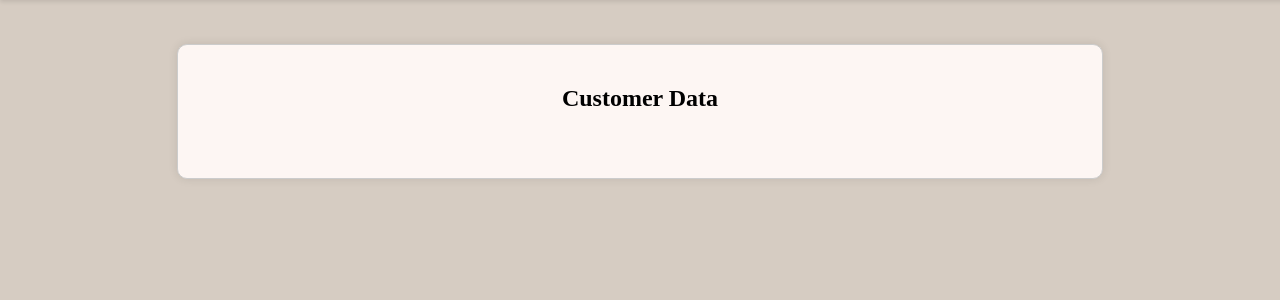
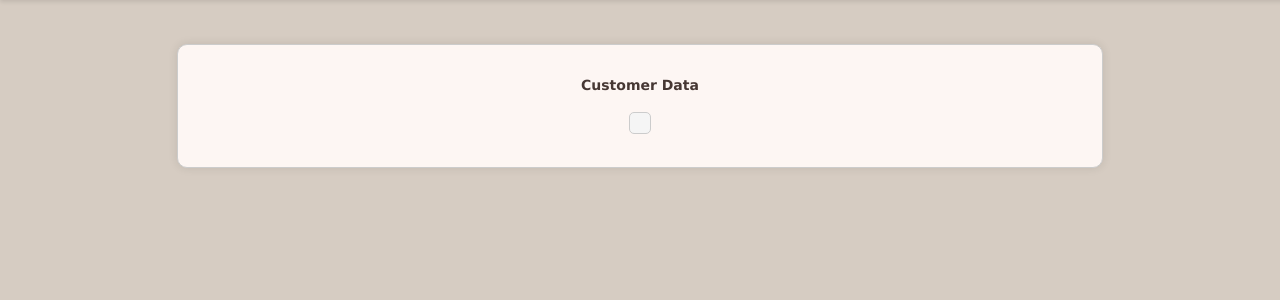
Before and after one commit to alisonattard/pawfect-match, a Flask app: page /customer in a window 1280 px wide. Shown: the part 56-356 px from the top of the page. Run offline with Flask 3, Linux system fonts and the light colour scheme; some libraries are stand-ins or nearby versions.

Commit message:
A little styling for Customer View

```diff
--- a/requirements.txt
+++ b/requirements.txt
@@ -1,2 +1,2 @@
 flask
-flask-sqlalchemy
+firebase-admin
--- a/static/css/styles.css
+++ b/static/css/styles.css
@@ -216,3 +216,22 @@ select {
   font-weight: bold;
   padding-bottom: 20px;
 }
+
+pre {
+  background-color: #f5f5f5;
+  border: 1px solid #ccc;
+  padding: 10px;
+  border-radius: 5px;
+  font-family: monospace;
+  white-space: pre-wrap; /* Allows the text to wrap */
+  word-wrap: break-word; /* Prevents long words from overflowing */
+  color: #333;
+}
+
+h2 {
+  margin-bottom: 3px;
+  font-family: Verdana, Geneva, Tahoma, sans-serif;
+  font-size: 14px;
+  color: #463733; /* Changed color */
+  padding-bottom: 3px;
+}
```
